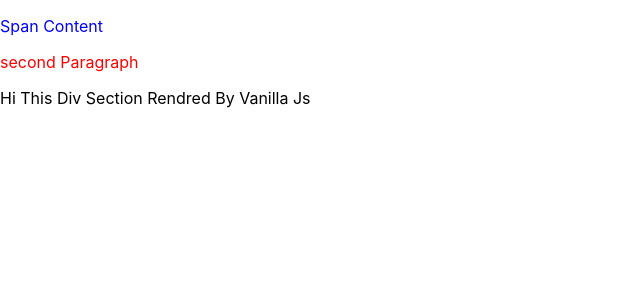
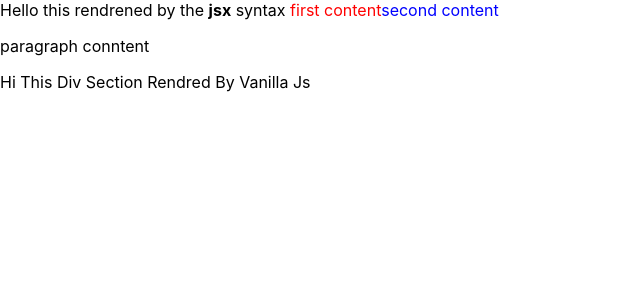
Before and after one commit to zakariaazaraf/react-revesion-egghead-course, a React (Create React App) app in the folder react-revesion/: page / in a window 1280 px wide. Shown: the top 300 px of the page, without its empty margins (0-640 px from the left). Built offline with nearby package versions, Linux system fonts and the light colour scheme.

Commit message:
react fragment to hold multiple elements

```diff
--- a/react-revesion/src/index.js
+++ b/react-revesion/src/index.js
@@ -12,7 +12,7 @@ import Body from './Body'
   document.getElementById('root')
 ); */
 
-// CREATE REACT ELEMENT USING API
+/* // CREATE REACT ELEMENT USING API
 const reactElement = React.createElement('div', {
   className: 'container',
   children: [
@@ -23,7 +23,22 @@ const reactElement = React.createElement('div', {
     React.createElement('p', null, 'second Paragraph')
   ],
   style: {color: 'red'}
-})
+}) */
 
-ReactDOM.render(reactElement, document.getElementById('root'))
-console.log(reactElement)
+// TRY RENDRENING BY THE JSX SYNTAX
+
+const firstChildren = React.createElement('span', {style: {color: 'red'}}, 'first content')
+const secondChildren = React.createElement('span', {style: {color: 'blue'}}, 'second content')
+const fragment = React.createElement(React.Fragment, null, firstChildren, secondChildren)
+const element = (
+  <div className='container'>
+    Hello this rendrened by the <strong>jsx</strong> syntax {fragment}
+    <p>
+        paragraph conntent
+    </p>
+  </div>
+
+)
+
+ReactDOM.render(element, document.getElementById('root'))
+console.log(fragment)
```
